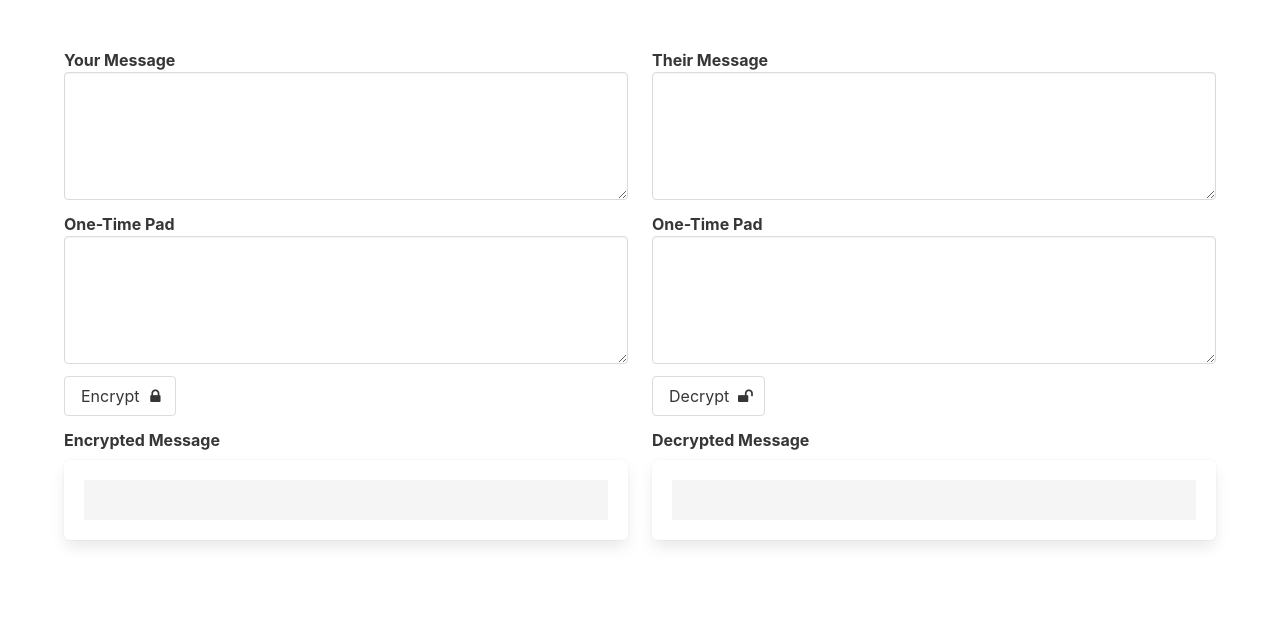
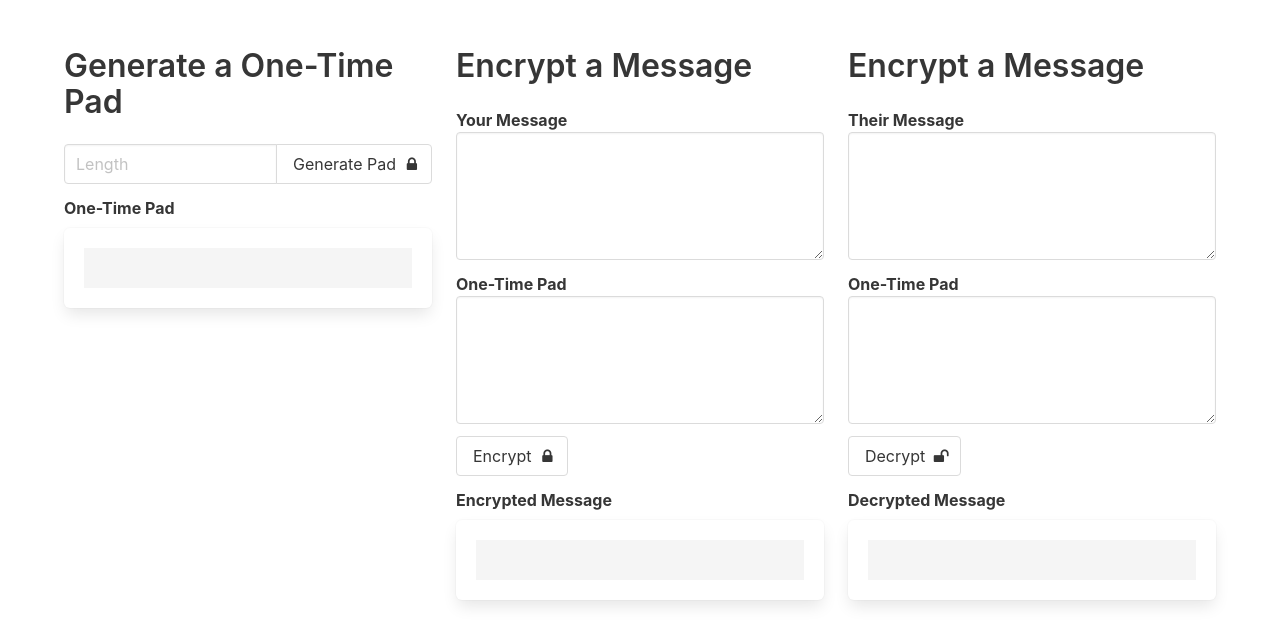
Before and after one commit to Alamantus/otp-generator, a website built with Parcel: page index.html in a window 1280 px wide. Built offline with nearby package versions, Linux system fonts and the light colour scheme.

Commit message:
Add a way to generate any-length pad

```diff
--- a/index.html
+++ b/index.html
@@ -20,7 +20,40 @@
   <div class="section">
     <div class="container">
       <div class="columns">
-        <div class="column">
+        <div class="column is-one-third">
+          <h2 class="title">
+            Generate a One-Time Pad
+          </h2>
+          <div class="field has-addons">
+            <div class="control">
+              <input class="input" type="number" id="padLength" placeholder="Length">
+            </div>
+            <div class="control">
+              <a class="button" id="generatePad">
+                <span>
+                  Generate Pad
+                </span>
+                <span class="icon">
+                  <i class="fa fa-lock"></i>
+                </span>
+              </a>
+            </div>
+          </div>
+
+          <div class="columns">
+            <div class="column">
+              <label class="label">One-Time Pad</label>
+              <div class="box">
+                <pre id="generatedPad"></pre>
+              </div>
+            </div>
+          </div>
+        </div>
+
+        <div class="column is-one-third">
+          <h2 class="title">
+            Encrypt a Message
+          </h2>
           <div class="field">
             <label class="label">
               Your Message
@@ -55,13 +88,16 @@
             <div class="column">
               <label class="label">Encrypted Message</label>
               <div class="box">
-                <pre id="encrypted"></pre>
+                <pre id="encrypted" style="width:100%;line-break"></pre>
               </div>
             </div>
           </div>
         </div>
 
-        <div class="column">
+        <div class="column is-one-third">
+          <h2 class="title">
+            Encrypt a Message
+          </h2>
           <div class="field">
             <label class="label">
                Their Message
@@ -96,7 +132,7 @@
             <div class="column">
               <label class="label">Decrypted Message</label>
               <div class="box">
-                <pre id="decrypted"></pre>
+                <pre id="decrypted" style="width:100%;line-break"></pre>
               </div>
             </div>
           </div>
--- a/index.js
+++ b/index.js
@@ -5,7 +5,7 @@ const CHARS = [
   '&', '$',
 ];
 
-const generatePad = (length) => {
+export const generatePad = (length) => {
   const pad = [];
   for (let i = 0; i < length; i++) {
     const letter = Math.floor(Math.random() * CHARS.length);
@@ -41,6 +41,7 @@ export const decrypt = (string, pad) => {
   }).join('').replace(/\&/g, ' ').replace(/\$/g, '-');
 }
 
+window.onload = () => {
   document.getElementById('encryptInput').onclick = () => {
     const error = document.getElementById('inputError');
     const input = document.getElementById('input').value;
@@ -63,3 +64,10 @@ document.getElementById('decryptInput').onclick = () => {
     const output = decrypt(input, pad);
     document.getElementById('decrypted').innerHTML = output;
   }
+
+  document.getElementById('generatePad').onclick = () => {
+    const input = parseInt(document.getElementById('padLength').value, 10);
+    const output = generatePad(input);
+    document.getElementById('generatedPad').innerHTML = output.join('');
+  }
+}
```
Lines whose indentation alone changed are shown as unchanged.
